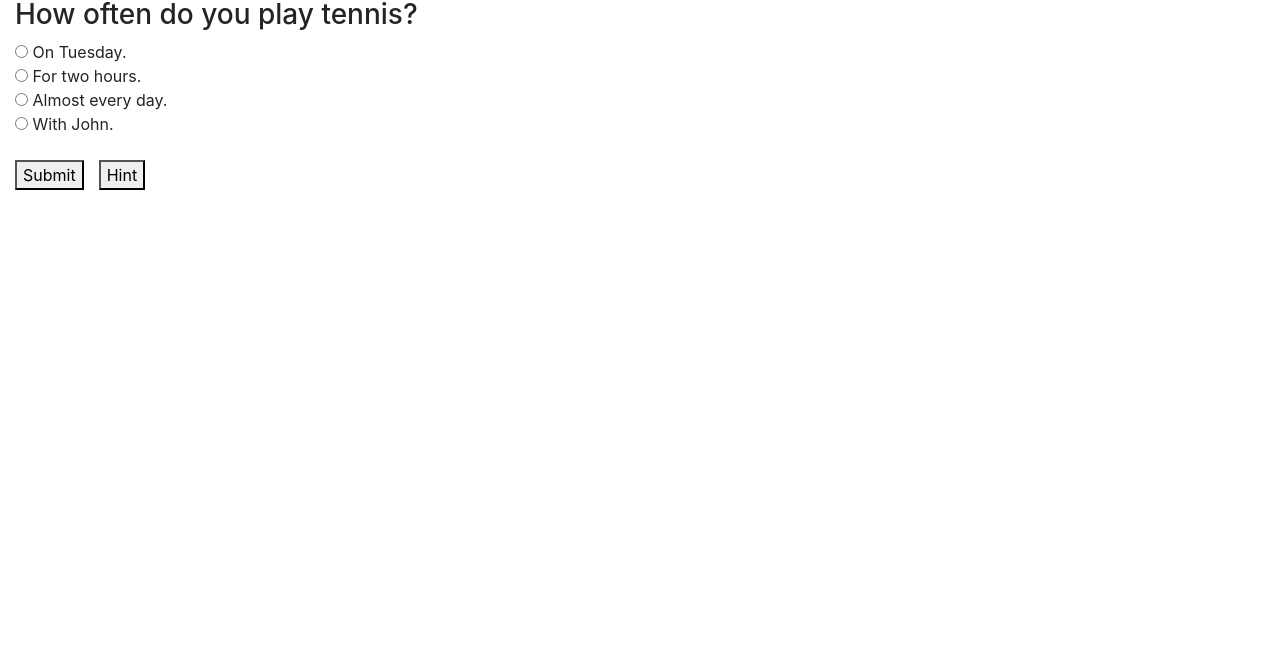
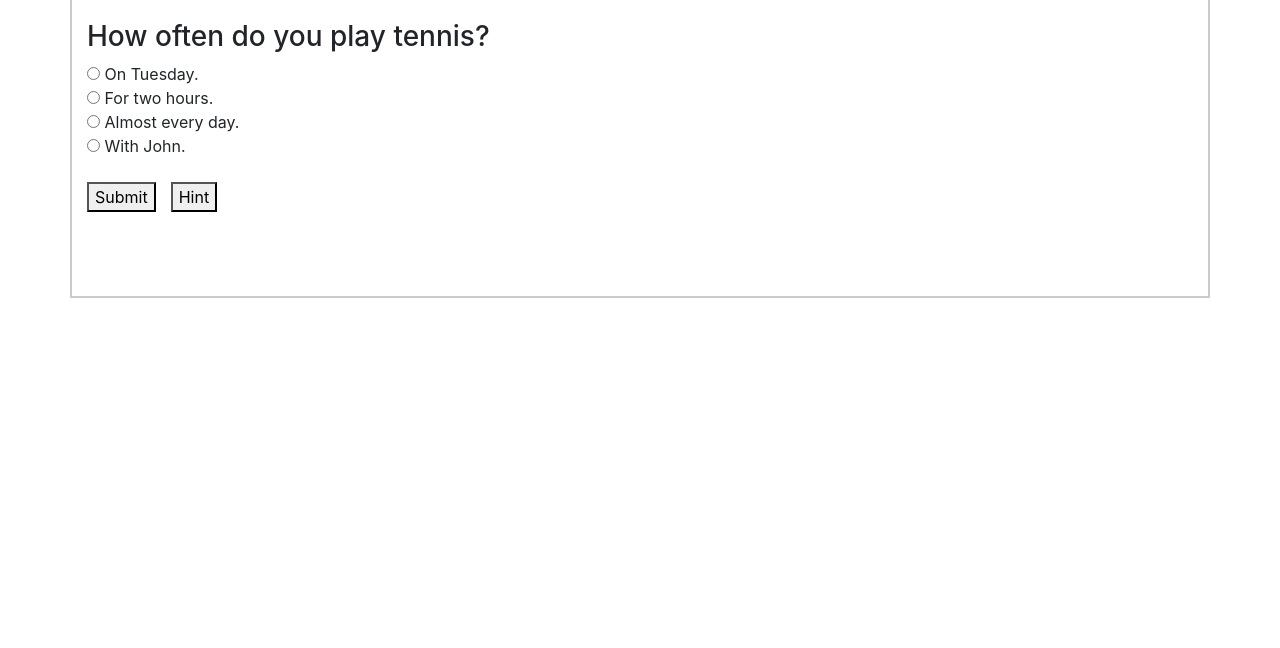
Before and after one commit to virena/basic-web-quiz, a plain HTML site: page WebQuiz.html in a window 1280 px wide. Shown: the part 152-800 px from the top of the page. Drawn offline with nearby package versions, Linux system fonts and the light colour scheme.

Commit message:
Added basic padding for quiz border and columns

```diff
--- a/style.css
+++ b/style.css
@@ -1,10 +1,13 @@
 .container {
-    text-align: left;
-    display: inline-block;
-    max-width: 500px;
-    margin: auto;
+    padding-top: 20px;
+    height: 450px;
+    border: 2px solid #cbcbcb;
 }
 
 #submit {
     padding-right: 15px;
 }
+
+.leftColumn {
+    padding-top: 100px;
+}
```
